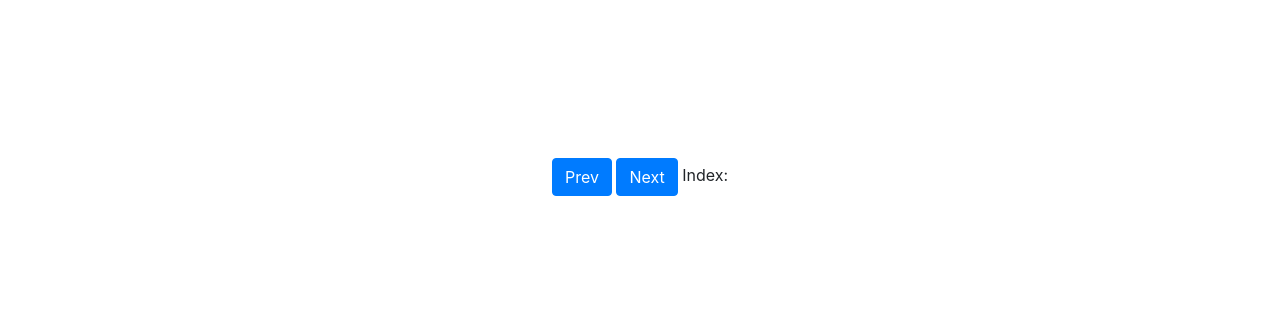
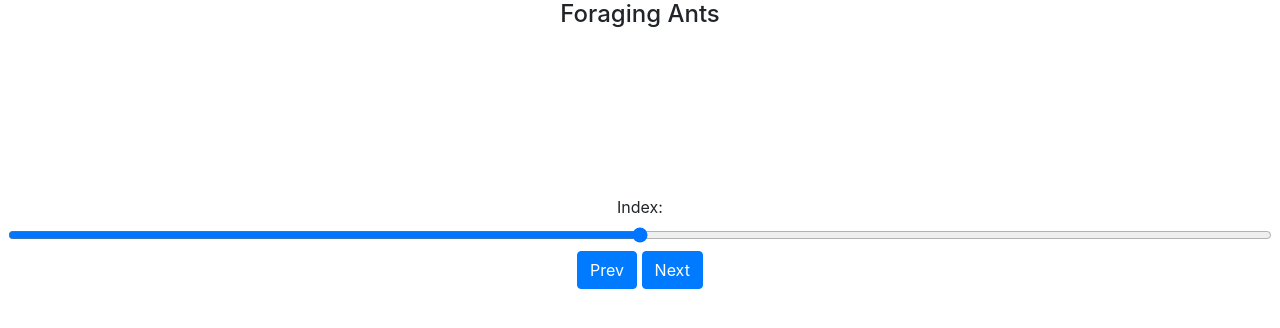
Before and after one commit to HarshuCogSci/foraging-ants, a Flask app: template python/visualization/templates/index.html in a window 1280 px wide. Shown: the top 328 px of the page. Run offline with Flask 2, Linux system fonts and the light colour scheme; the template is opened without the code that fills it: most values are stand-ins (such as "Sample title", 1, 10 or a date in 2020); parts of the project's set-up code (start-up, migrations or seed data) failed here and were passed over; some libraries are stand-ins or nearby versions.

Commit message:
visualization created

```diff
--- a/python/visualization/app.py
+++ b/python/visualization/app.py
@@ -1,7 +1,7 @@
 import os
 import pandas as pd
 
-from flask import Flask, jsonify, render_template, request, json
+from flask import Flask, render_template, json
 app = Flask(__name__)
 
 #########################################################################
@@ -15,24 +15,31 @@ folder = folders[len(folders) - 1]
 # World Home Pheromone Data
 
 def read_world_homePher_data():
-    world_homePher_df = pd.read_pickle(root + folder + '/world_home_pheromone.pkl')
-    return world_homePher_df.to_dict('split')
+    # world_homePher_df = pd.read_pickle(root + folder + '/world_home_pheromone.pkl')
+    # return world_homePher_df.to_dict('split')
+
+    return pd.read_pickle(root + folder + '/world_home_pheromone.pkl').to_dict('split')
 
 #########################################################################
 # World Food Pheromone Data
 
 def read_world_foodPher_data():
-    world_foodPher_df = pd.read_pickle(root + folder + '/world_food_pheromone.pkl')
-    return world_foodPher_df.to_dict('split')
+    # world_foodPher_df = pd.read_pickle(root + folder + '/world_food_pheromone.pkl')
+    # return world_foodPher_df.to_dict('split')
+
+    return pd.read_pickle(root + folder + '/world_food_pheromone.pkl').to_dict('split')
 
 #########################################################################
 # Read Agents Data
 
 def read_agents_data():
     agents_df = []
+
     for i in range(1, 11):
-        temp_df = pd.read_pickle(root + folder + '/agent_' + str(i) + '.pkl')
-        agents_df.append( temp_df.to_dict('split') )
+        # temp_df = pd.read_pickle(root + folder + '/agent_' + str(i) + '.pkl')
+        # agents_df.append( temp_df.to_dict('split') )
+        agents_df.append( pd.read_pickle(root + folder + '/agent_' + str(i) + '.pkl').to_dict('split') )
+
     return agents_df
 
 #########################################################################
@@ -46,12 +53,25 @@ def read_params_file():
 #########################################################################
 # Root
 
+# print("Reading Params Data: Started..\n")
+params = read_params_file()
+
+# print("Reading Agents Data: Started..\n")
+agents_data = read_agents_data()
+
+# print("Reading Home Pheromone Data: Started..\n")
+world_homePher_data = read_world_homePher_data()
+
+# print("Reading Food Pheromone Data: Started..\n")
+world_foodPher_data = read_world_foodPher_data()
+
 @app.route('/')
 def index():
-    params = read_params_file()
-    agents_data = read_agents_data()
-    world_homePher_data = read_world_homePher_data()
-    world_foodPher_data = read_world_foodPher_data()
+
+    global params
+    global agents_data
+    global world_homePher_data
+    global world_foodPher_data
 
     return render_template(
         'index.html',
@@ -65,4 +85,5 @@ def index():
 # Running the script
 
 if __name__ == "__main__":
-    app.run(debug = True)
+    app.run()
+    # app.run(debug = True)
--- a/python/visualization/static/js/index.js
+++ b/python/visualization/static/js/index.js
@@ -1,15 +1,35 @@
 let directions = [[0,-1], [1,-1], [1,0], [1,1], [0,1], [-1, 1], [-1, 0], [-1,-1]];
-let width = 30, height = 30;
+let width = null, height = null;
+let antCount = null;
+let stepsCount = null;
 
 let schematic = null;
 let data = null;
 let index = 0;
 
+let render_object = null;
+
 /*****************************************************************/
 
 function setup(){
+    height = params_flask.height;
+    width = params_flask.width;
+    antCount = params_flask.antCount;
+    stepsCount = params_flask.stepsCount;
+
+    create_render_object();
+
+    d3.select('#time-slider').attrs({ min: 1, max: stepsCount, value: (index+1) });
+
     schematic = new Schematic();
-    schematic.setup({ div: 'size-div', background: 'background_layer', foreground: 'foreground_layer', columns: width, rows: height, antCount: params_flask.antCount });
+    schematic.setup({
+        div: 'size-div',
+        background: 'background_layer',
+        foreground: 'foreground_layer',
+        columns: width,
+        rows: height,
+        antCount: antCount
+    });
 
     render();
 }
@@ -19,13 +39,15 @@ function setup(){
 function render(){
     schematic.reset();
     d3.select('#index').html(index+1);
-    schematic.update(create_render_data(index));
+    update_render_object(index);
+    d3.select('#time-slider').attrs({ value: (index+1) });
+    schematic.update(render_object);
 }
 
 /*****************************************************************/
 
 function next(){
-    if(index == (params_flask.stepsCount - 1)){ return }
+    if(index == (stepsCount - 1)){ return }
     index++; render();
 }
 
@@ -34,31 +56,46 @@ function prev(){
     index--;  render();
 }
 
+function reset(){
+    index = 0; render();
+}
+
 /*****************************************************************/
 
-function create_render_data(index){
-    let temp = {};
+function create_render_object(){
+    render_object = {};
 
-    temp.grid = d3.range(height).map(row => {
+    render_object.grid = d3.range(height).map(row => {
         return d3.range(width).map(column => {
-            let homePher_data = world_homePher_flask.data[index];
-            let foodPher_data = world_foodPher_flask.data[index];
             return {
-                homePher: homePher_data[row*width + column],
-                foodPher: foodPher_data[row*width + column],
+                isHome: params_flask.isHome[row*width + column],
+                isFood: params_flask.isFood[row*width + column],
+                homePher: null,
+                foodPher: null
             }
         })
     })
 
-    temp.agents = d3.range(params_flask.antCount).map(i => {
-        let agent_data = agents_flask[i].data[index];
-        return {
-            x: agent_data[1],
-            y: agent_data[0],
-            dir: agent_data[2],
-            hasFood: agent_data[5],
+    render_object.agents = d3.range(antCount).map(i => {
+        return { x: null, y: null, dir: null, hasFood: null }
+    })
+}
+
+/*****************************************************************/
+
+function update_render_object(index){
+
+    for(let row = 0; row < height; row++){
+        for(let column = 0; column < width; column++){
+            render_object.grid[row][column].homePher = world_homePher_flask.data[index][row*width + column];
+            render_object.grid[row][column].foodPher = world_foodPher_flask.data[index][row*width + column];
         }
-    })
+    }
 
-    return(temp);
+    for(let i = 0; i < antCount; i++){
+        render_object.agents[i].x = agents_flask[i].data[index][1];
+        render_object.agents[i].y = agents_flask[i].data[index][0];
+        render_object.agents[i].dir = agents_flask[i].data[index][2];
+        render_object.agents[i].hasFood = agents_flask[i].data[index][5];
+    }
 }
--- a/python/visualization/static/js/schematic.js
+++ b/python/visualization/static/js/schematic.js
@@ -20,7 +20,8 @@ Schematic.prototype.setup = function(params){
     this.rows = params.rows;
 
     var div_width = parseFloat(d3.select('#'+params.div).style('width'));
-    this.box_size = 0.95*div_width/this.columns;
+    // this.box_size = 0.95*div_width/this.columns;
+    this.box_size = 18;
 
     this.svg_width = this.box_size*this.columns;
     this.svg_height = this.box_size*this.rows;
@@ -95,12 +96,12 @@ Schematic.prototype.update = function(world){
     }
 
     // Dispalying home and food
-    // for(var y = 0; y < this.rows; y++){
-    //     for(var x = 0; x < this.columns; x++){
-    //         var cell = world.grid[y][x];
-    //         if(cell.isHome){ this.rect_array_2[y][x].styles({ fill: '#FF0000', stroke: '#FF0000' }); }
-    //         if(cell.isFood){ this.rect_array_2[y][x].styles({ fill: '#0000FF', stroke: '#0000FF' }); }
-    //     }
-    // }
+    for(var y = 0; y < this.rows; y++){
+        for(var x = 0; x < this.columns; x++){
+            var cell = world.grid[y][x];
+            if(cell.isHome){ this.rect_array_2[y][x].styles({ fill: '#FF0000', stroke: '#FF0000' }); }
+            if(cell.isFood){ this.rect_array_2[y][x].styles({ fill: '#0000FF', stroke: '#0000FF' }); }
+        }
+    }
 
 }
--- a/python/visualization/templates/index.html
+++ b/python/visualization/templates/index.html
@@ -20,7 +20,12 @@
 
 <body>
     <div class="container-fluid"></div>
-      <div class="row">
+
+    <div class="text-center">
+        <h4>Foraging Ants</h4>
+    </div>
+
+    <div class="row my-2 mx-2">
         <div id='size-div' class="col-md-8">
         <div style='position: relative; display: inline-block;'>
             <div > <svg id = 'background_layer'></svg> </div>
@@ -29,15 +34,19 @@
         </div>
     </div>
 
-        <div class="row my-2">
-            <div class="col-md-12 text-center">
+    <div class="my-2 text-center">
+        Index: <span id="index"></span>
+    </div>
+
+    <div class="my-2 mx-2 test-center">
+        <input type="range" name="" id="time-slider" style="width: 100%;">
+    </div>
+
+    <div class="my-2 text-center">
         <button class="btn btn-primary" onclick="prev()">Prev</button>
         <button class="btn btn-primary" onclick="next()">Next</button>
-                Index: <span id="index"></span>
-            </div>
     </div>
 
-  </div>
 </body>
 
 <script>
```
Also changed, not shown: 1 other file. Lines whose indentation alone changed are shown as unchanged.
